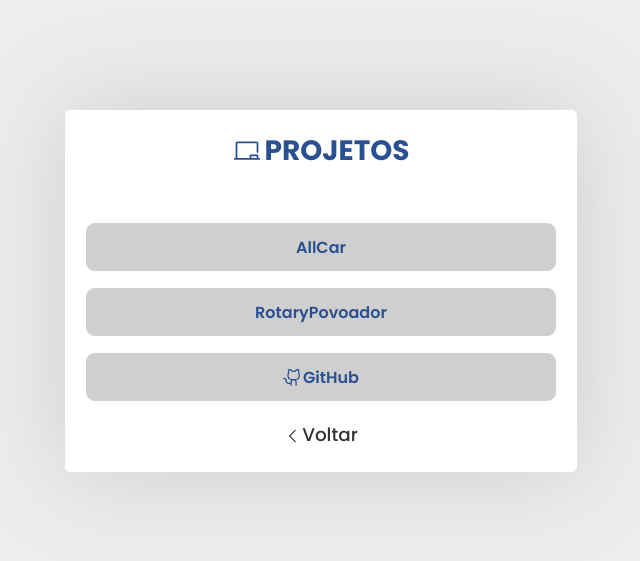
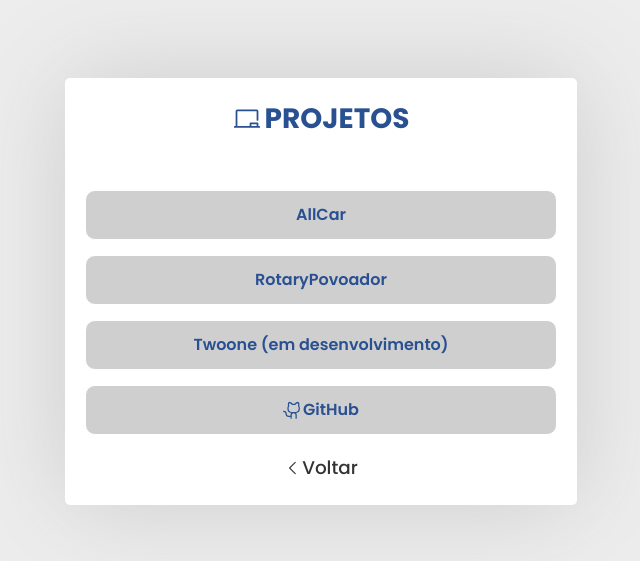
Before and after one commit to Cezarrull/links, a React (Vite) app: page /Projetos in a window 1280 px wide. Shown: the part 109-670 px from the top of the page, without its empty margins (319-959 px from the left). Built offline with nearby package versions, Linux system fonts and the light colour scheme.

Commit message:
:heavy_plus_sign: add new site (Twoone)

```diff
--- a/src/Pages/pageProjects/PageProjects.jsx
+++ b/src/Pages/pageProjects/PageProjects.jsx
@@ -17,6 +17,9 @@
                             <a href="https://www.rotarypovoador.org.br/" target='_blanck'>RotaryPovoador</a>
                         </li>
                         <li>
+                            <a href="https://twoone.netlify.app/" target='_blanck'>Twoone (em desenvolvimento)</a>
+                        </li>
+                        <li>
                             <a href="https://github.com/Cezarrull" target='_blanck'><GithubLogo size={20} />GitHub</a>
                         </li>
                     </ul>
```
